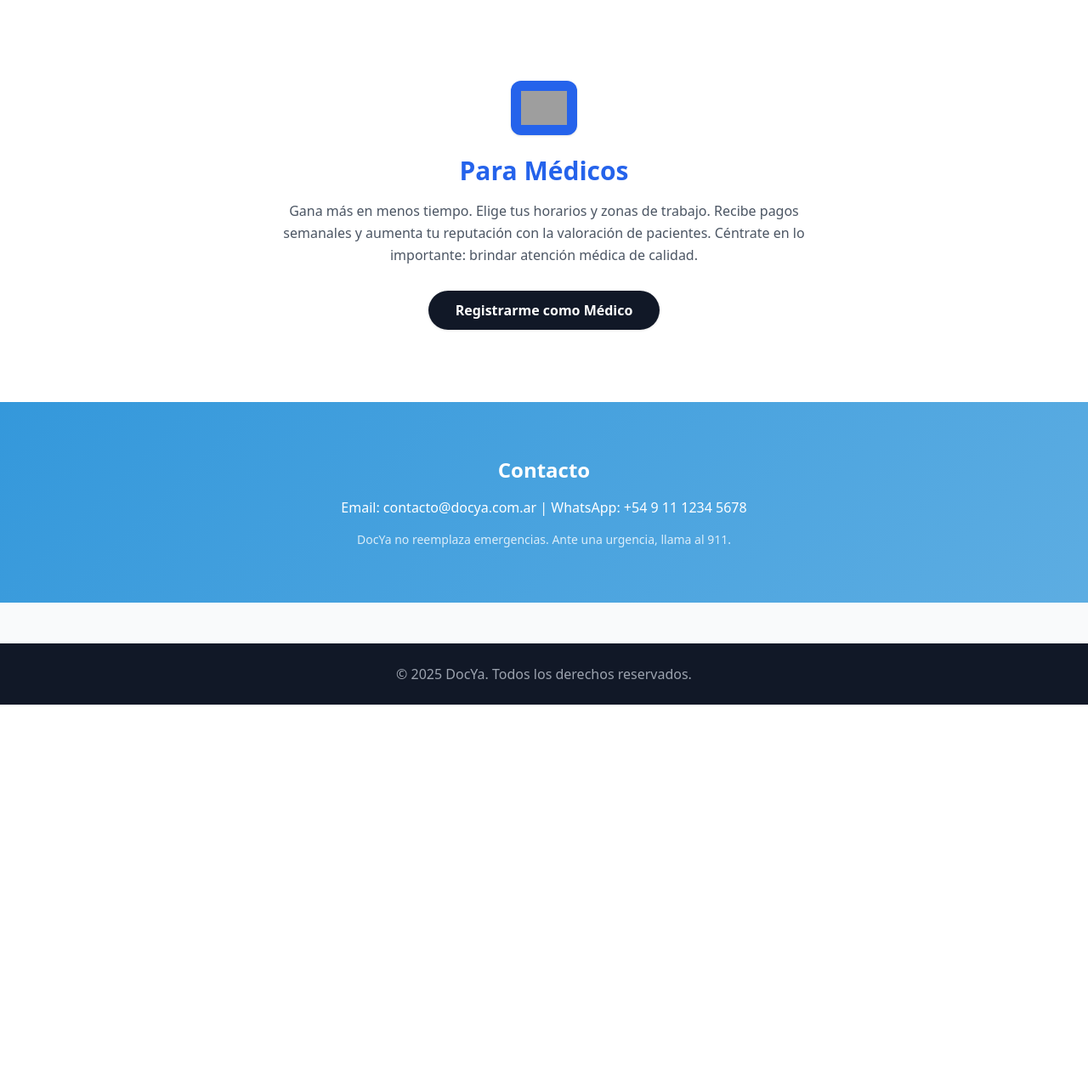
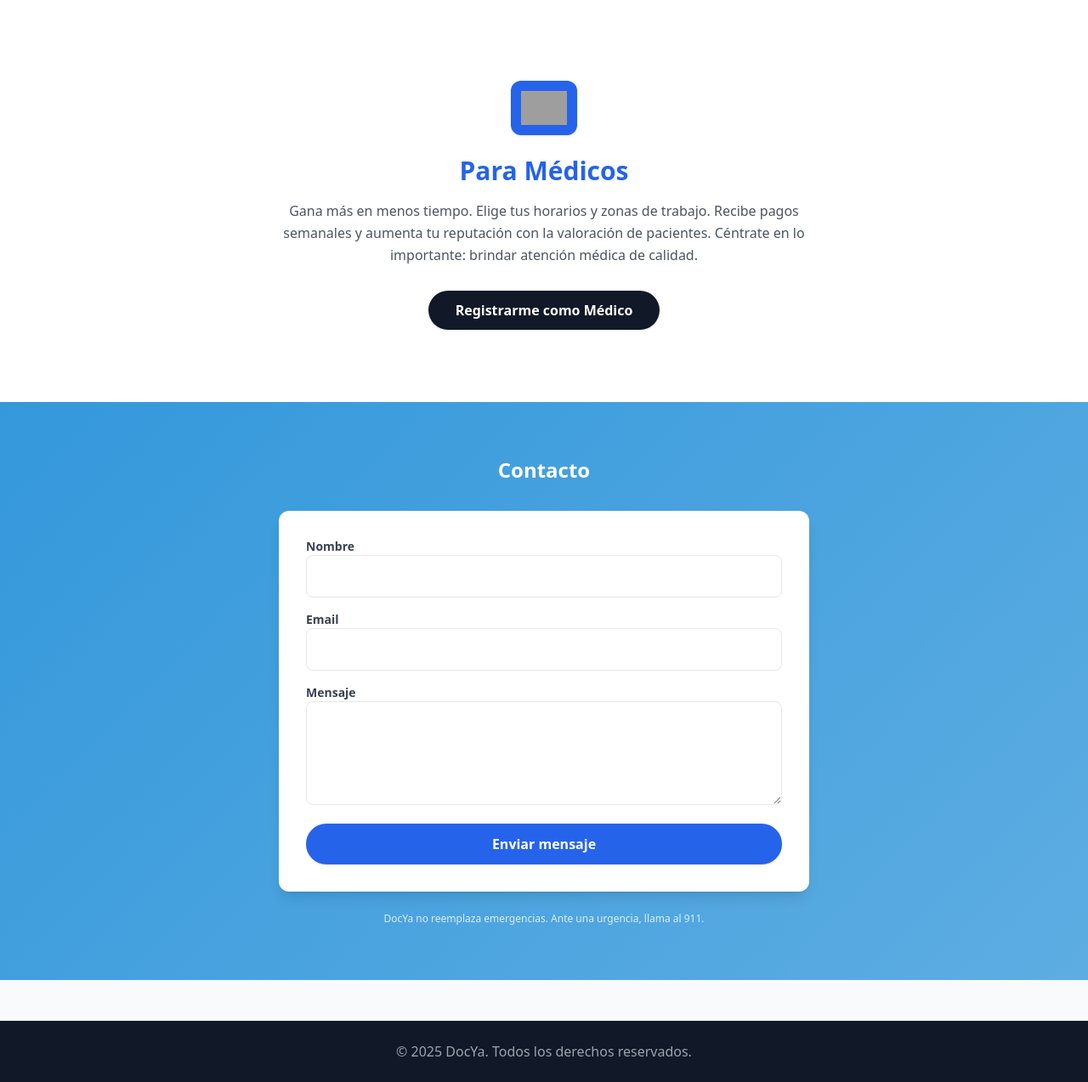
Before and after one commit to NahunMenem/DOCYA-RAILWAY, a FastAPI app: page / in a window 1280 px wide. Shown: the part 1119-2392 px from the top of the page at 85% size. Before the commit the page ends 1948 px from the top, so only its background shows below. Run offline with FastAPI, Linux system fonts and the light colour scheme; parts of the project's set-up code (start-up, migrations or seed data) failed here and were passed over; some libraries are stand-ins or nearby versions; grey boxes are pictures that could not be loaded.

Commit message:
Update docya.html

```diff
--- a/templates/docya.html
+++ b/templates/docya.html
@@ -56,12 +56,42 @@
   </div>
 </section>
 
-<!-- Contacto -->
-<section id="contacto" class="gradient-bg text-white py-16">
-  <div class="container mx-auto px-6 text-center" data-aos="fade-up">
-    <h3 class="text-2xl font-bold mb-4">Contacto</h3>
-    <p>Email: contacto@docya.com.ar | WhatsApp: +54 9 11 1234 5678</p>
-    <p class="text-sm mt-4 opacity-80">DocYa no reemplaza emergencias. Ante una urgencia, llama al 911.</p>
+<!-- Contacto con Formulario -->
+<section id="contacto" class="gradient-bg py-16">
+  <div class="container mx-auto px-6 max-w-2xl" data-aos="fade-up">
+    <h3 class="text-2xl font-bold text-center text-white mb-8">Contacto</h3>
+
+    {% if request.query_params.get("enviado") == "1" %}
+      <div class="bg-green-100 text-green-700 p-4 rounded-lg mb-6 text-center">
+        ✅ Tu mensaje fue enviado con éxito. Nos pondremos en contacto pronto.
+      </div>
+    {% endif %}
+
+    <form action="/contacto" method="post" class="bg-white rounded-xl shadow-lg p-8 space-y-4">
+      <div>
+        <label for="nombre" class="block text-sm font-semibold text-gray-700">Nombre</label>
+        <input type="text" id="nombre" name="nombre" required
+               class="w-full border rounded-lg px-4 py-3 focus:outline-none focus:ring-2 focus:ring-blue-400">
+      </div>
+      <div>
+        <label for="email" class="block text-sm font-semibold text-gray-700">Email</label>
+        <input type="email" id="email" name="email" required
+               class="w-full border rounded-lg px-4 py-3 focus:outline-none focus:ring-2 focus:ring-blue-400">
+      </div>
+      <div>
+        <label for="mensaje" class="block text-sm font-semibold text-gray-700">Mensaje</label>
+        <textarea id="mensaje" name="mensaje" rows="4" required
+                  class="w-full border rounded-lg px-4 py-3 focus:outline-none focus:ring-2 focus:ring-blue-400"></textarea>
+      </div>
+      <button type="submit"
+              class="w-full bg-blue-600 text-white px-6 py-3 rounded-full font-semibold shadow hover:bg-blue-700 transition">
+        Enviar mensaje
+      </button>
+    </form>
+
+    <p class="text-xs text-white mt-6 opacity-80 text-center">
+      DocYa no reemplaza emergencias. Ante una urgencia, llama al 911.
+    </p>
   </div>
 </section>
 
```
